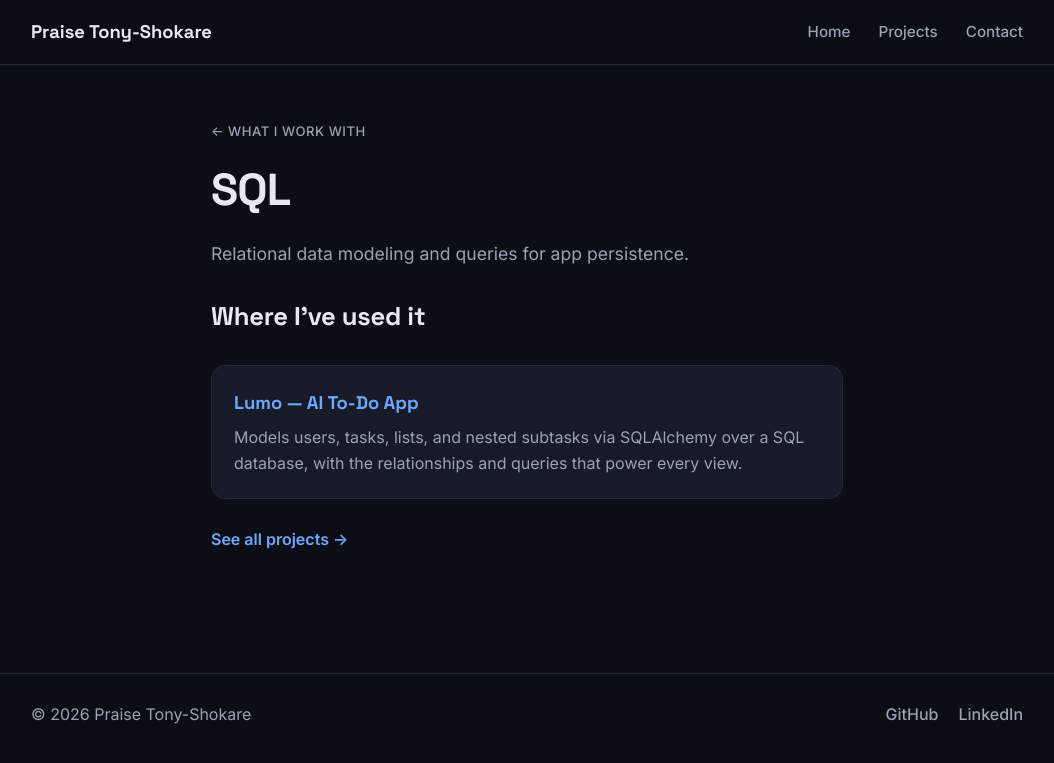
After one commit to ot-404/portfolio, a Flask app: page /skills/sql/ in a window 1280 px wide. The commit adds this page. Shown: the top 763 px of the page, without its empty margins (113-1167 px from the left). Run offline with Flask 3, Linux system fonts and the light colour scheme.

Commit message:
Add per-skill pages explaining each skill in relation to projects
Each skill chip now links to /skills/<slug>/ — a page describing how that
skill was used across Lumo, BeatLab Pro, MY_Game, etc. Adds the skill route,
template, styles, build rendering, and sitemap entries.

Co-Authored-By: Claude Opus 4.8 <noreply@anthropic.com>

```diff
--- a/app.py
+++ b/app.py
@@ -16,6 +16,7 @@ from pathlib import Path
 
 from flask import (
     Flask,
+    abort,
     flash,
     redirect,
     render_template,
@@ -72,17 +73,149 @@ PROFILE = {
     ],
 }
 
-# Each skill links to a project that shows it in action (Git -> GitHub profile).
+# Each skill has its own page (/skills/<slug>/) explaining how it's used across
+# the projects below. "usage" entries link to the relevant project or repo.
 SKILLS = [
-    {"name": "Python", "url": "/projects/#p-lumo"},
-    {"name": "Flask", "url": "/projects/#p-lumo"},
-    {"name": "JavaScript", "url": "/projects/#p-beatlab"},
-    {"name": "React", "url": "/projects/#p-lumo"},
-    {"name": "HTML & CSS", "url": "/projects/#p-beatlab"},
-    {"name": "SQL", "url": "/projects/#p-lumo"},
-    {"name": "Git", "url": "https://github.com/ot-404"},
-    {"name": "Godot", "url": "/projects/#p-mygame"},
+    {
+        "name": "Python",
+        "slug": "python",
+        "summary": "My main backend language — web APIs, data models, auth, and wiring up AI features.",
+        "usage": [
+            {
+                "label": "Lumo — AI To-Do App",
+                "href": "/projects/#p-lumo",
+                "detail": "Powers the entire backend: a Flask REST API, SQLAlchemy data "
+                "models, JWT auth, and the server-side logic that calls Claude for "
+                "AI quick-add, task breakdown, and “plan my day”.",
+            },
+            {
+                "label": "This portfolio",
+                "href": "https://github.com/ot-404/portfolio",
+                "detail": "Built as a small Flask app with server-rendered Jinja templates "
+                "and a static-site build step.",
+            },
+        ],
+    },
+    {
+        "name": "Flask",
+        "slug": "flask",
+        "summary": "My go-to Python web framework for building APIs and server-rendered sites.",
+        "usage": [
+            {
+                "label": "Lumo — AI To-Do App",
+                "href": "/projects/#p-lumo",
+                "detail": "Serves the REST API for tasks, lists, and auth, issues JWTs, and "
+                "serves the compiled React/Vite frontend from a single container.",
+            },
+            {
+                "label": "This portfolio",
+                "href": "https://github.com/ot-404/portfolio",
+                "detail": "Server-renders the pages with Jinja; a build script then freezes "
+                "it to static HTML for GitHub Pages.",
+            },
+        ],
+    },
+    {
+        "name": "JavaScript",
+        "slug": "javascript",
+        "summary": "The language behind my interactive front-ends — from raw browser APIs to React.",
+        "usage": [
+            {
+                "label": "BeatLab Pro",
+                "href": "/projects/#p-beatlab",
+                "detail": "The whole app is vanilla JavaScript: real-time audio synthesis via "
+                "the Web Audio API, a 16-step sequencer, a piano roll, and a synth/mixer "
+                "UI — no framework.",
+            },
+            {
+                "label": "Lumo — AI To-Do App",
+                "href": "/projects/#p-lumo",
+                "detail": "Drives the React front-end and its AI-powered interactions.",
+            },
+        ],
+    },
+    {
+        "name": "React",
+        "slug": "react",
+        "summary": "My framework of choice for building component-based, stateful UIs.",
+        "usage": [
+            {
+                "label": "Lumo — AI To-Do App",
+                "href": "/projects/#p-lumo",
+                "detail": "React 19 + Vite power the app shell — task views "
+                "(Today/Upcoming/All), nested subtasks, the AI assistant chat drawer, and "
+                "the marketing landing page — styled with Tailwind CSS.",
+            },
+        ],
+    },
+    {
+        "name": "HTML & CSS",
+        "slug": "html-css",
+        "summary": "The foundation of every interface I build — semantic markup and clean, responsive styling.",
+        "usage": [
+            {
+                "label": "BeatLab Pro",
+                "href": "/projects/#p-beatlab",
+                "detail": "Hand-written HTML5 and CSS3 for the DAW layout, the grid "
+                "sequencer, and all the controls.",
+            },
+            {
+                "label": "This portfolio",
+                "href": "https://github.com/ot-404/portfolio",
+                "detail": "A custom dark theme built with CSS variables and a responsive "
+                "layout — no UI framework.",
+            },
+            {
+                "label": "Lumo — AI To-Do App",
+                "href": "/projects/#p-lumo",
+                "detail": "Styled with Tailwind CSS on top of semantic markup.",
+            },
+        ],
+    },
+    {
+        "name": "SQL",
+        "slug": "sql",
+        "summary": "Relational data modeling and queries for app persistence.",
+        "usage": [
+            {
+                "label": "Lumo — AI To-Do App",
+                "href": "/projects/#p-lumo",
+                "detail": "Models users, tasks, lists, and nested subtasks via SQLAlchemy "
+                "over a SQL database, with the relationships and queries that power "
+                "every view.",
+            },
+        ],
+    },
+    {
+        "name": "Git",
+        "slug": "git",
+        "summary": "Version control for everything I build, with GitHub for hosting and deploys.",
+        "usage": [
+            {
+                "label": "All my projects",
+                "href": "https://github.com/ot-404",
+                "detail": "Every project lives in a Git repo on GitHub. I branch and commit "
+                "day to day and rely on Git-based deploys — this portfolio auto-publishes "
+                "to GitHub Pages on each push.",
+            },
+        ],
+    },
+    {
+        "name": "Godot",
+        "slug": "godot",
+        "summary": "The engine I use for game development, scripting in GDScript.",
+        "usage": [
+            {
+                "label": "MY_Game",
+                "href": "/projects/#p-mygame",
+                "detail": "A turn-based roguelike card battler built in Godot 4 — scenes, "
+                "GDScript gameplay logic, a save system, and exports for both desktop "
+                "and mobile.",
+            },
+        ],
+    },
 ]
+SKILLS_BY_SLUG = {s["slug"]: s for s in SKILLS}
 
 PROJECTS = [
     {
@@ -138,6 +271,14 @@ def index():
 @app.route("/projects")
 def projects():
     return render_template("projects.html", profile=PROFILE, projects=PROJECTS)
+
+
+@app.route("/skills/<slug>/")
+def skill(slug):
+    s = SKILLS_BY_SLUG.get(slug)
+    if s is None:
+        abort(404)
+    return render_template("skill.html", profile=PROFILE, skill=s)
 
 
 @app.route("/beatlab/")
--- a/static/css/style.css
+++ b/static/css/style.css
@@ -249,6 +249,28 @@ a:hover { text-decoration: underline; }
   text-decoration: none;
 }
 
+/* --- Skill detail pages --------------------------------------------------- */
+
+#skills { scroll-margin-top: 80px; }
+.muted { color: var(--text-dim); margin: -12px 0 22px; }
+.back-link { color: var(--text-dim); font-weight: 500; }
+.back-link:hover { color: var(--accent); text-decoration: none; }
+
+.usage-list { display: grid; gap: 18px; margin-top: 22px; }
+.usage-item {
+  background: var(--bg-card);
+  border: 1px solid var(--border);
+  border-radius: var(--radius);
+  padding: 22px;
+}
+.usage-item h3 {
+  font-family: var(--font-display);
+  margin: 0 0 8px;
+  font-size: 1.15rem;
+}
+.usage-item p { color: var(--text-dim); margin: 0; }
+.usage-footer { margin-top: 28px; }
+
 /* --- Projects ------------------------------------------------------------- */
 
 .project-grid {
--- a/templates/index.html
+++ b/templates/index.html
@@ -20,11 +20,12 @@
   </div>
 </section>
 
-<section class="section container">
+<section class="section container" id="skills">
   <h2 class="section-title">What I work with</h2>
+  <p class="muted">Click a skill to see how I've used it in my projects.</p>
   <ul class="skill-grid">
     {% for skill in skills %}
-      <li><a class="skill-chip" href="{{ skill.url }}"{% if skill.url.startswith('http') %} target="_blank" rel="noopener"{% endif %}>{{ skill.name }}</a></li>
+      <li><a class="skill-chip" href="{{ url_for('skill', slug=skill.slug) }}">{{ skill.name }}</a></li>
     {% endfor %}
   </ul>
 </section>
--- /dev/null
+++ b/templates/skill.html
@@ -0,0 +1,31 @@
+{% extends "base.html" %}
+
+{% block title %}{{ skill.name }} — {{ profile.name }}{% endblock %}
+
+{% block content %}
+<section class="section container narrow">
+  <p class="eyebrow"><a class="back-link" href="/#skills">&larr; What I work with</a></p>
+  <h1 class="page-title">{{ skill.name }}</h1>
+  <p class="lead">{{ skill.summary }}</p>
+
+  <h2 class="section-title">Where I've used it</h2>
+  <div class="usage-list">
+    {% for u in skill.usage %}
+      <article class="usage-item">
+        <h3>
+          {% if u.href %}
+            <a href="{{ u.href }}"{% if u.href.startswith('http') %} target="_blank" rel="noopener"{% endif %}>{{ u.label }}</a>
+          {% else %}
+            {{ u.label }}
+          {% endif %}
+        </h3>
+        <p>{{ u.detail }}</p>
+      </article>
+    {% endfor %}
+  </div>
+
+  <p class="usage-footer">
+    <a class="link-arrow" href="{{ url_for('projects') }}">See all projects &rarr;</a>
+  </p>
+</section>
+{% endblock %}
```
Also changed, not shown: build_static.py (+12 -0 lines).
